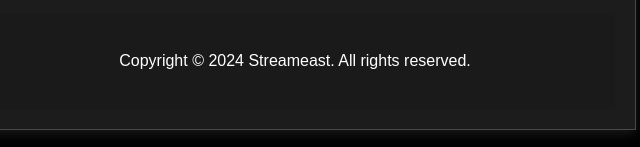
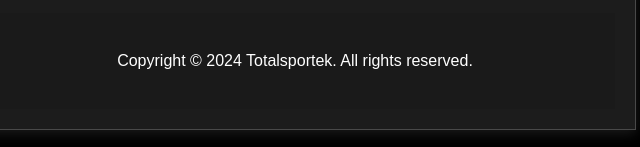
Before and after one commit to v7east/total, a plain HTML site: page index.html in a window 1280 px wide. Shown: the part 1535-1682 px from the top of the page, 345-985 px from the left. Drawn offline with Linux system fonts and the light colour scheme.

Commit message:
Update index.html

```diff
--- a/index.html
+++ b/index.html
@@ -307,5 +307,5 @@
 </ul>
 
  <footer class="text-center">
-      <p>Copyright © 2024 Streameast. All rights reserved.</p>
+      <p>Copyright © 2024 Totalsportek. All rights reserved.</p>
     </footer>
```
